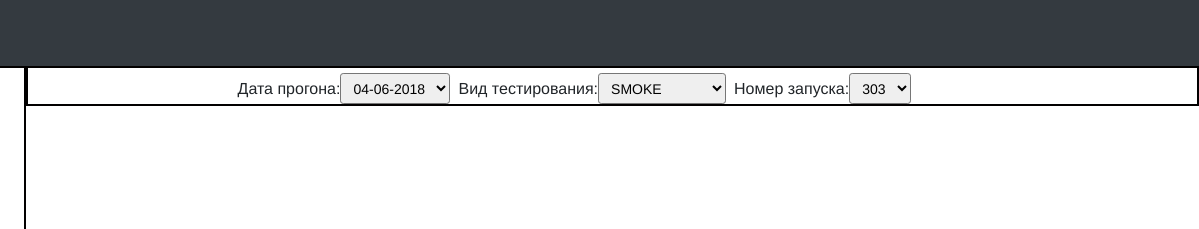
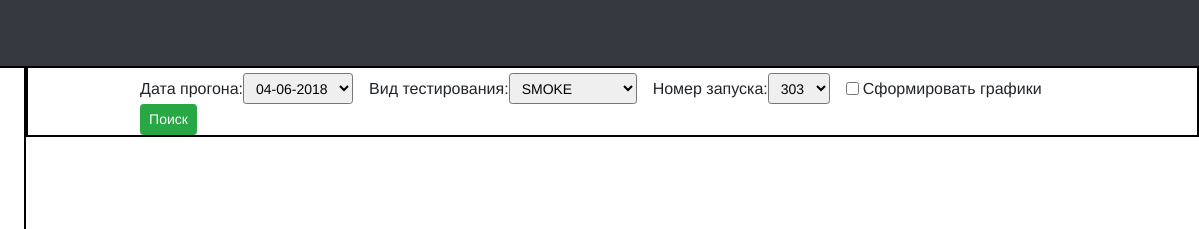
Before and after one commit to slavnovdv/app_site, a plain HTML site: page index.html in a window 1280 px wide. Shown: the top 229 px of the page, 81-1280 px from the left. Drawn offline with Linux system fonts and the light colour scheme.

Commit message:
Добавил элементы в панель поиска

```diff
--- a/index.html
+++ b/index.html
@@ -59,9 +59,9 @@
       <div class="col">
         <div class="panel_search row">
           <div class="col"></div>
-                    <div class="col-8">
+          <div class="col-10">
             <form role="form" class="form-inline">
-                            <div class="form-group mr-2">
+              <div class="form-group mr-3">
                 <label for="labelDate">Дата прогона:</label>
                 <select class="form-control-sm" id="selectDate">
                                     <option>04-06-2018</option>
@@ -71,14 +71,14 @@
                                     <option>08-06-2018</option>
                                 </select>
               </div>
-                            <div class="form-group mr-2">
+              <div class="form-group mr-3">
                 <label for="labelDate">Вид тестирования:</label>
                 <select class="form-control-sm" id="selectDate">
                                     <option>SMOKE</option>
                                     <option>SmartRegress</option>
                                 </select>
               </div>
-                            <div class="form-group mr-2">
+              <div class="form-group mr-3">
                 <label for="labelDate">Номер запуска:</label>
                 <select class="form-control-sm" id="selectDate">
                                     <option>303</option>
@@ -86,6 +86,15 @@
                                     <option>305</option>
                                     <option>306</option>
                                     <option>307</option>
+                                </select>
+              </div>
+              <div class="form-group mr-3">
+                <label class="form-check-label">
+                <input class="form-check-input" type="checkbox" value=""> Сформировать графики
+                </label>
+              </div>
+              <div class="form-group mr-3">
+                <button type="button" class="btn btn-success btn-sm">Поиск</button>
                 </select>
               </div>
             </form>
```
Lines whose indentation alone changed are shown as unchanged.
